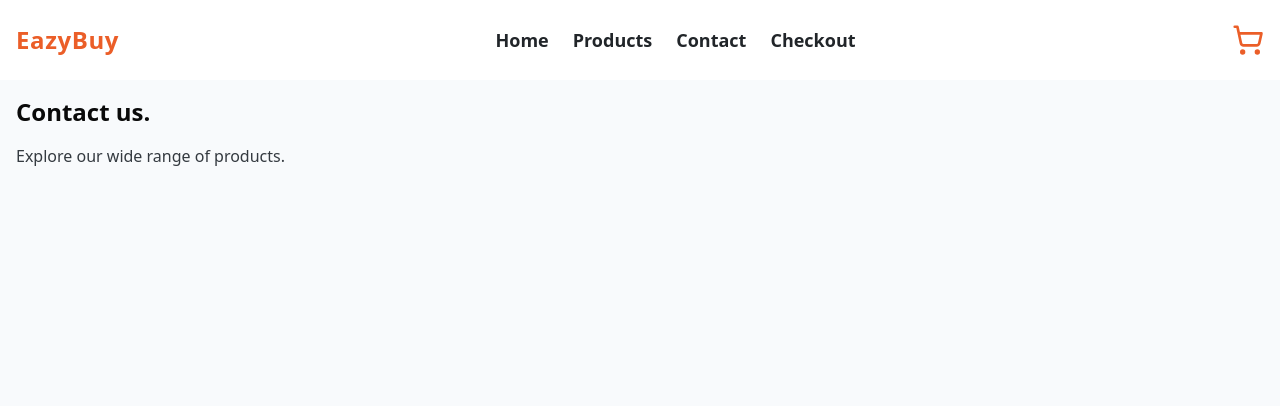
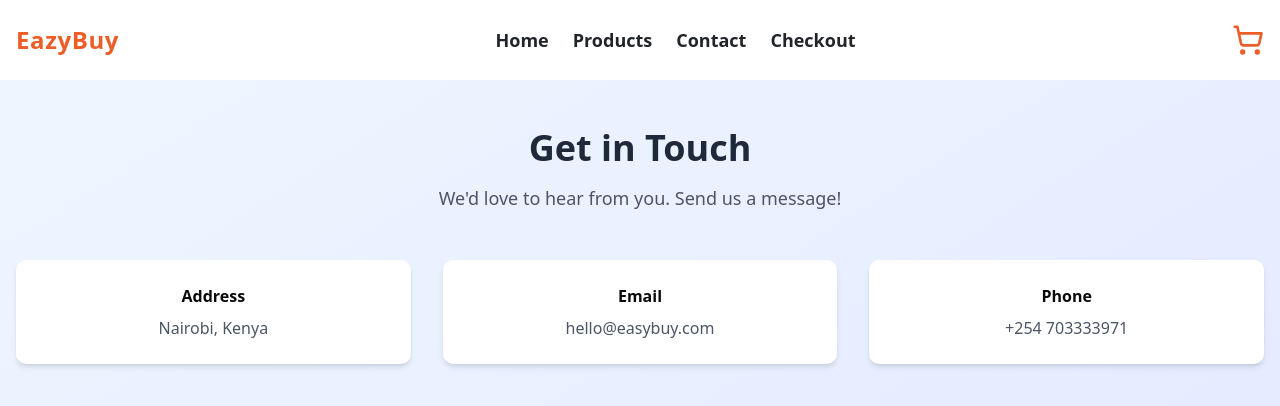
Before and after one commit to Githinji0/easybuy, a Next.js app: page /contacts in a window 1280 px wide. Shown: the top 406 px of the page. Built offline with nearby package versions, Linux system fonts and the light colour scheme.

Commit message:
feat: redesign ContactsPage with improved layout and styling for better user engagement

```diff
--- a/app/contacts/page.tsx
+++ b/app/contacts/page.tsx
@@ -1,8 +1,32 @@
+import React from 'react';
+
 export default function ContactsPage() {
     return (
-        <div className="container mx-auto p-4">
-            <h1 className="text-2xl font-bold mb-4">Contact us.</h1>
-            <p className="text-text-secondary">Explore our wide range of products.</p>
+        <div className="min-h-screen bg-linear-to-br from-blue-50 to-indigo-100">
+            <div className="container mx-auto p-4 py-12">
+                <div className="text-center mb-12">
+                    <h1 className="text-4xl font-bold mb-4 text-gray-800">Get in Touch</h1>
+                    <p className="text-lg text-gray-600">We&apos;d love to hear from you. Send us a message!</p>
+                </div>
+
+                <div className="grid md:grid-cols-3 gap-8">
+                    <div className="bg-white rounded-lg p-6 shadow-md text-center">
+
+                        <h3 className="font-semibold mb-2">Address</h3>
+                        <p className="text-gray-600">Nairobi, Kenya</p>
+                    </div>
+                    <div className="bg-white rounded-lg p-6 shadow-md text-center">
+
+                        <h3 className="font-semibold mb-2">Email</h3>
+                        <p className="text-gray-600">hello@easybuy.com</p>
+                    </div>
+                    <div className="bg-white rounded-lg p-6 shadow-md text-center">
+
+                        <h3 className="font-semibold mb-2">Phone</h3>
+                        <p className="text-gray-600">+254 703333971</p>
+                    </div>
+                </div>
+            </div>
         </div>
     );
 }
```
